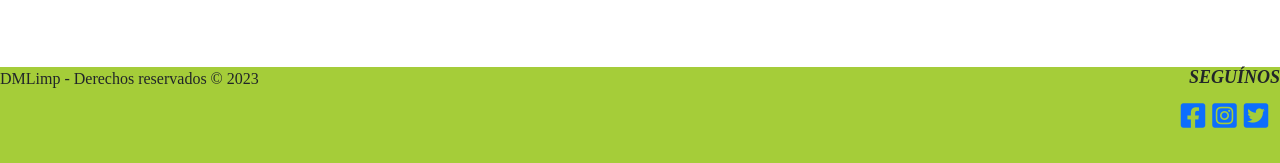
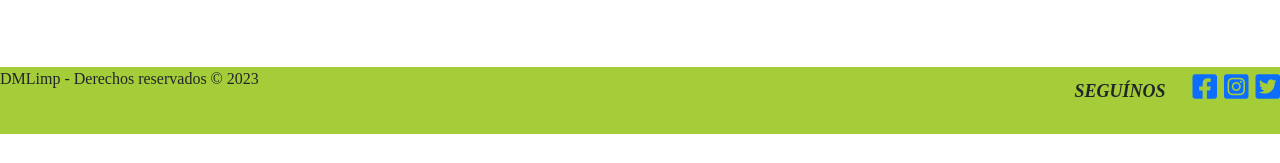
Before and after one commit to DiegoNG90/DMLimp, a plain HTML site: page inicio.html in a window 1280 px wide. Shown: the part 1060-1223 px from the top of the page. After the commit the page ends 1194 px from the top, so only its background shows below. Drawn offline with nearby package versions, Linux system fonts and the light colour scheme.

Commit message:
tarea: acomodar SEGUINOS en el footer de inicio.html

```diff
--- a/estilos_inicio.css
+++ b/estilos_inicio.css
@@ -146,11 +146,12 @@ footer .contenedor {
   text-decoration: none;
 }
 .redes h3 {
-  Font-family: 'Fugaz One';
+  font-family: 'Fugaz One';
   font-style: italic;
   font-size: 18px;
-  margin-left: 20px;
+  margin-right: 20px;
   text-align: center;
+  display: inline;
 }
 /*----------------------------------------------------------------*/
 /* Punto de corte para pantallas de escritorio     */
```
Also changed, not shown: inicio.html (+1 -1 lines).
